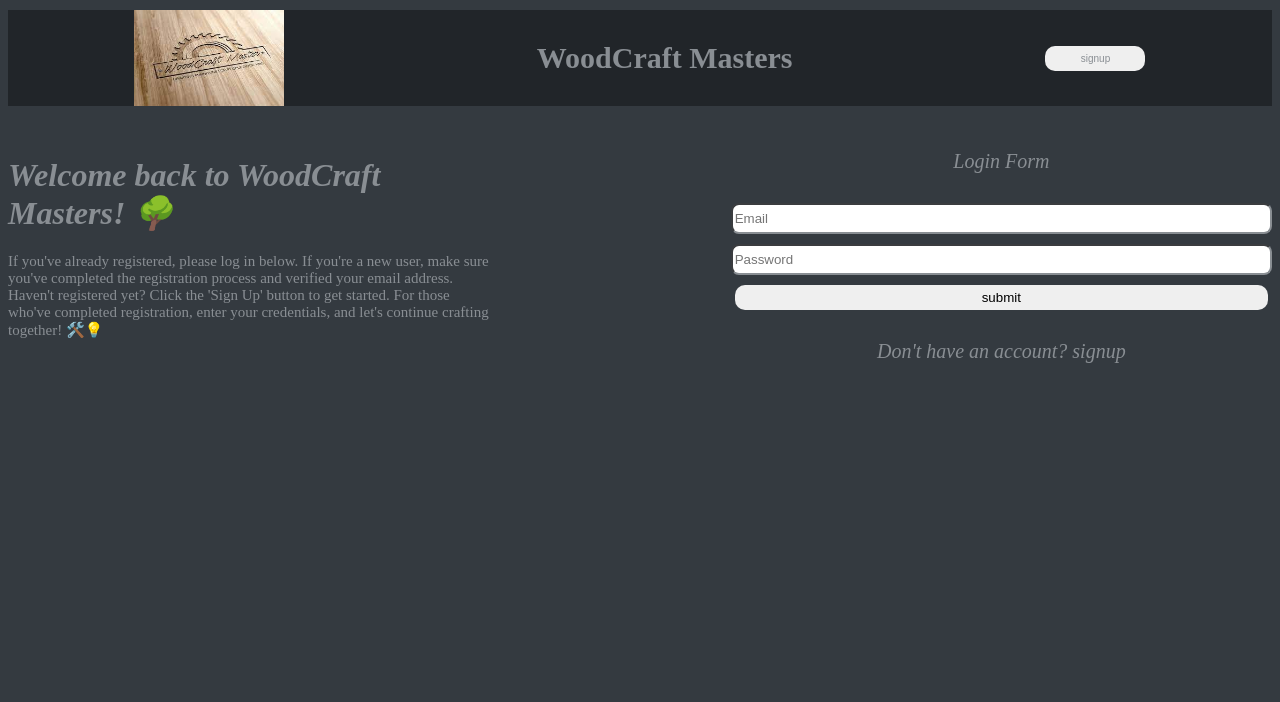
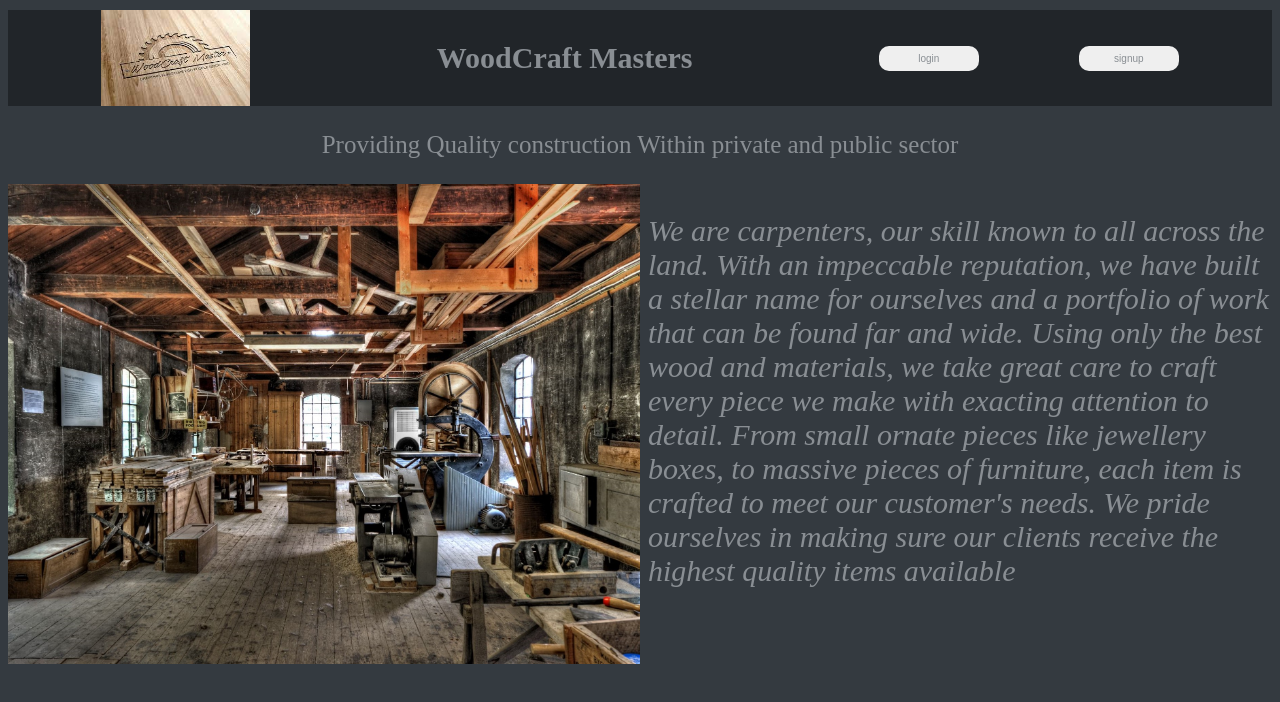
Before and after one commit to Ndigithe-john/CarpentryConnect, a React (Create React App) app in the folder frontend/: page / in a window 1280 px wide. Shown: the top 702 px of the page. Built offline with nearby package versions, Linux system fonts and the light colour scheme.

Commit message:
added the route path

```diff
--- a/frontend/src/App.js
+++ b/frontend/src/App.js
@@ -1,12 +1,27 @@
+import { RouterProvider, createBrowserRouter } from "react-router-dom";
 import LandingPage from "./pages/LandingPage";
 import LoginPage from "./pages/LoginPage";
 import RegisterPage from "./pages/RegisterPage";
 
 function App() {
+  const router = createBrowserRouter([
+    {
+      path: "/",
+      element: <LandingPage />,
+    },
+    {
+      path: "/login",
+      element: <LoginPage />,
+    },
+    {
+      path: "/register",
+      element: <RegisterPage />,
+    },
+  ]);
   return (
-    <div>
-      <LoginPage />
-    </div>
+    <>
+      <RouterProvider router={router} />
+    </>
   );
 }
 
```
